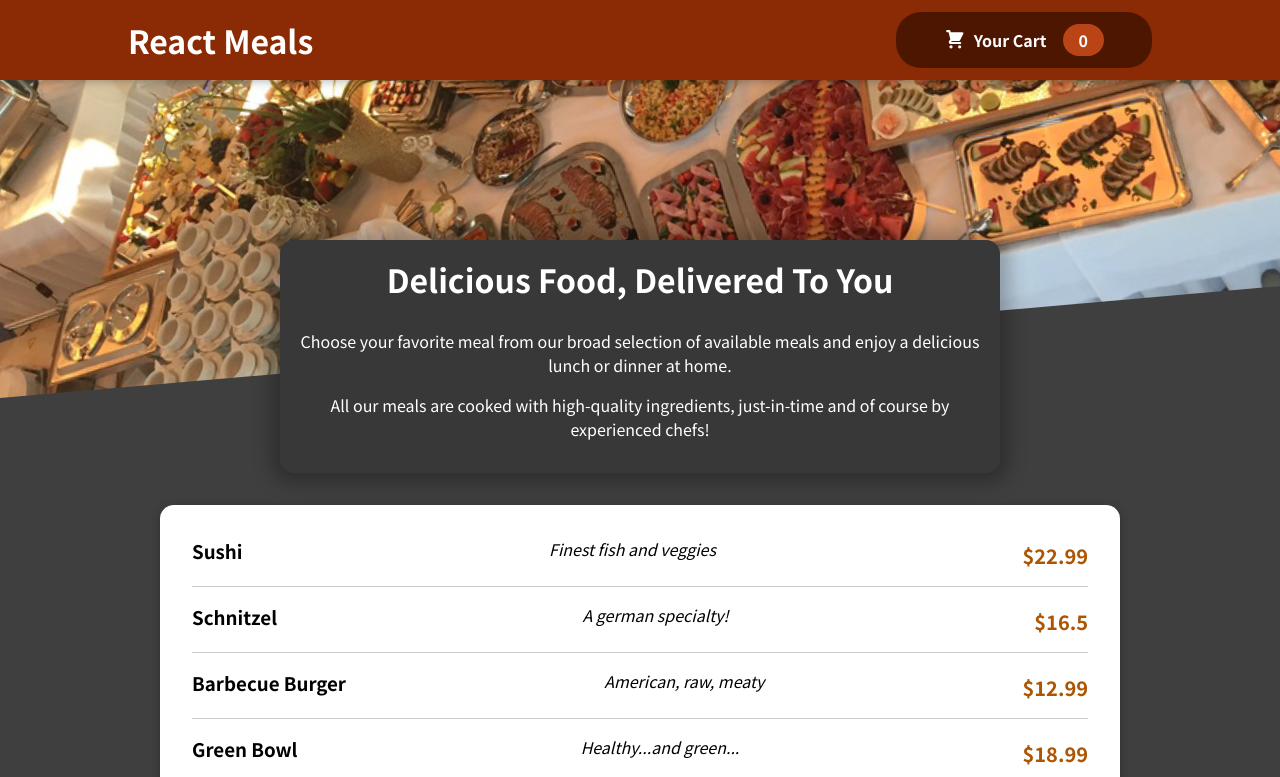
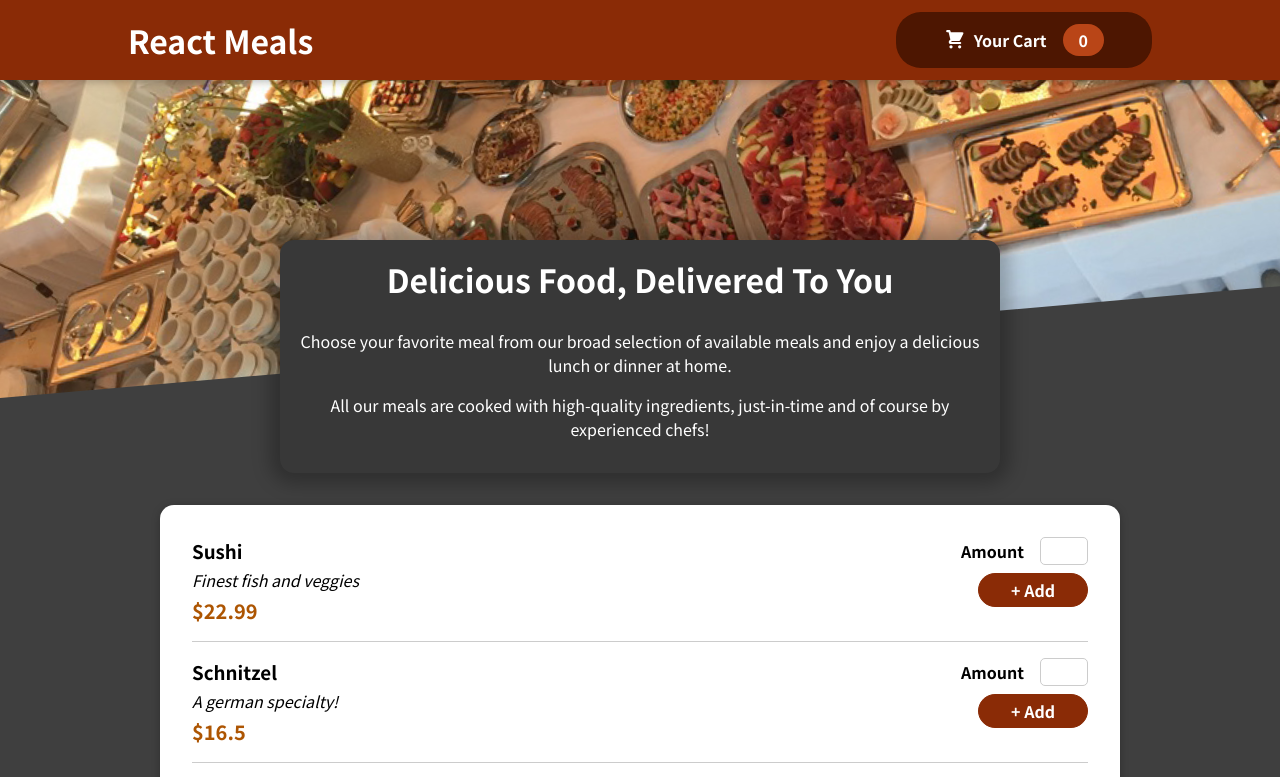
Before and after one commit to Maxx-N/food-order-app, a React (Create React App) app: page / in a window 1280 px wide. Shown: the top 777 px of the page. Built offline with nearby package versions, Linux system fonts and the light colour scheme.

Commit message:
UI of the MealItemForm

```diff
--- a/src/components/Meals/MealItem/MealItem.js
+++ b/src/components/Meals/MealItem/MealItem.js
@@ -1,11 +1,15 @@
 import styles from './MealItem.module.css';
+import MealItemForm from './MealItemForm';
 
 const MealItem = ({ meal }) => {
   return (
     <li className={styles.meal}>
-      <h3>{meal.name}</h3>
-      <div className={styles.description}>{meal.description}</div>
-      <div className={styles.price}>${meal.price}</div>
+      <div>
+        <h3>{meal.name}</h3>
+        <div className={styles.description}>{meal.description}</div>
+        <div className={styles.price}>${meal.price}</div>
+      </div>
+      <MealItemForm mealId={meal.id} />
     </li>
   );
 };
--- /dev/null
+++ b/src/components/Meals/MealItem/MealItemForm.js
@@ -0,0 +1,13 @@
+import Input from '../../UI/Input';
+import styles from './MealItemForm.module.css';
+
+const MealItemForm = ({ mealId }) => {
+  return (
+    <form className={styles.form}>
+      <Input id={`input${mealId}`} label="Amount" type="number" />
+      <button>+ Add</button>
+    </form>
+  );
+};
+
+export default MealItemForm;
--- /dev/null
+++ b/src/components/UI/Input.js
@@ -0,0 +1,12 @@
+import style from './Input.module.css';
+
+const Input = ({ id, label, type }) => {
+  return (
+    <div className={style.input}>
+      <label htmlFor={id}>{label}</label>
+      <input id={id} type={type} />
+    </div>
+  );
+};
+
+export default Input;
```
